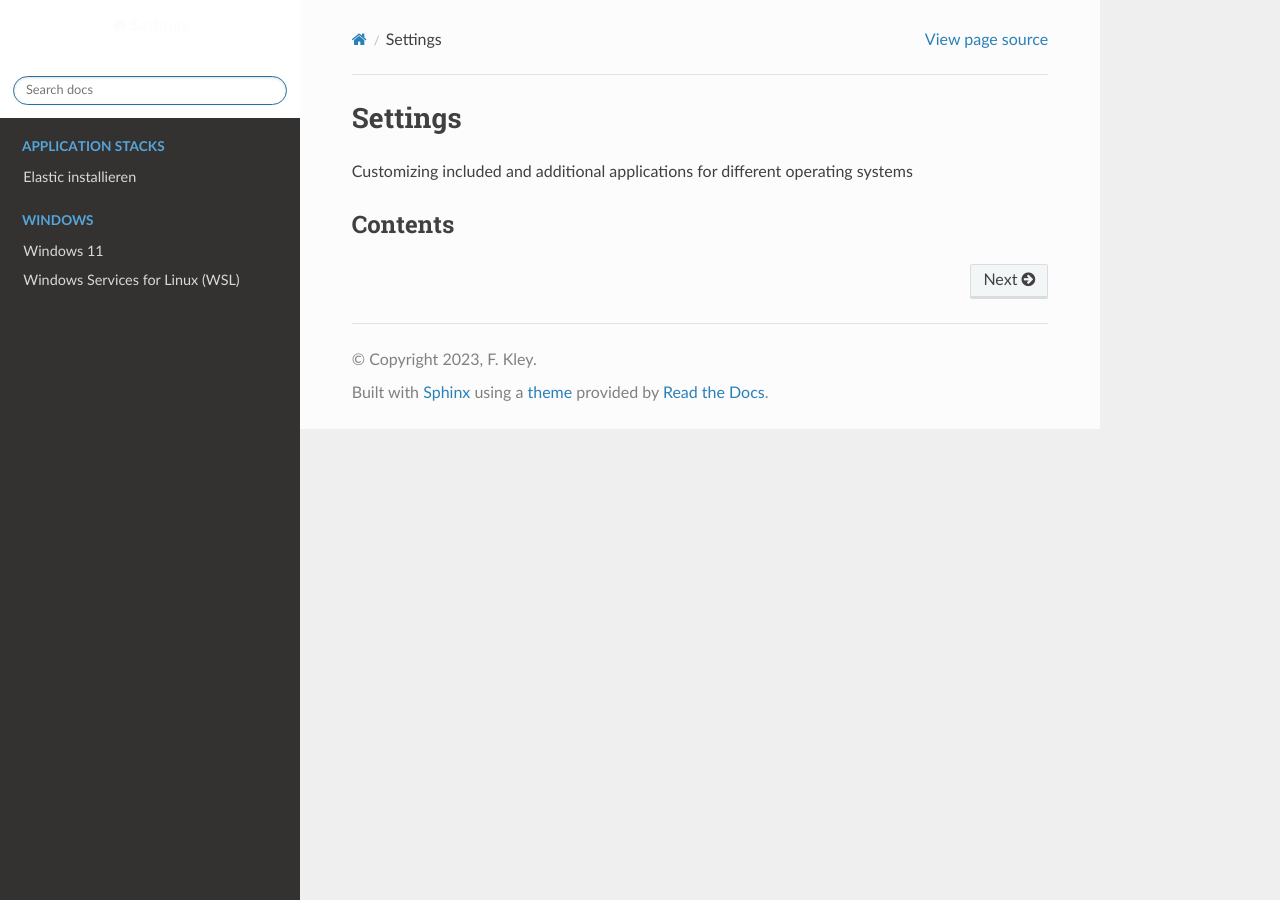
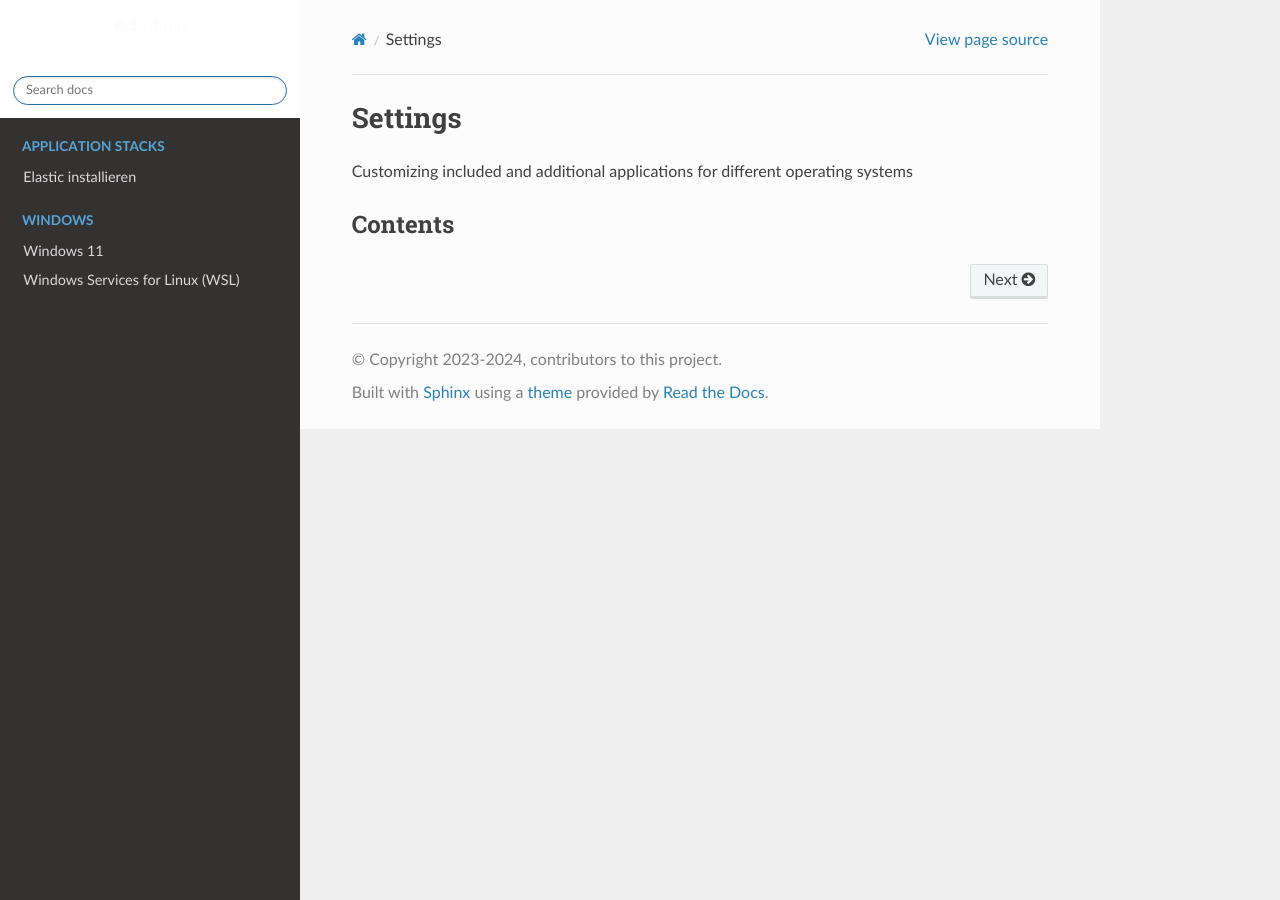
Before and after one commit to fl/settings, a Sphinx documentation site: the page built from docs/index.rst, in a window 1280 px wide. Built offline with Sphinx 7.4.7 and the Read the Docs theme 2.0.0, drawn with Linux system fonts in a browser that asks for light colours.

Commit message:
housekeeping: versions + author(s)

```diff
--- a/docs/conf.py
+++ b/docs/conf.py
@@ -3,11 +3,11 @@
 # -- Project information
 
 project = 'Settings'
-copyright = '2023, F. Kley'
+copyright = '2023-2024, contributors to this project'
 author = 'Florenz <fl@hacker-stueberl.de>'
 
-release = '0.1'
-version = '0.1.0'
+release = '1.0'
+version = '1.0.0a'
 
 # -- General configuration
 
```
